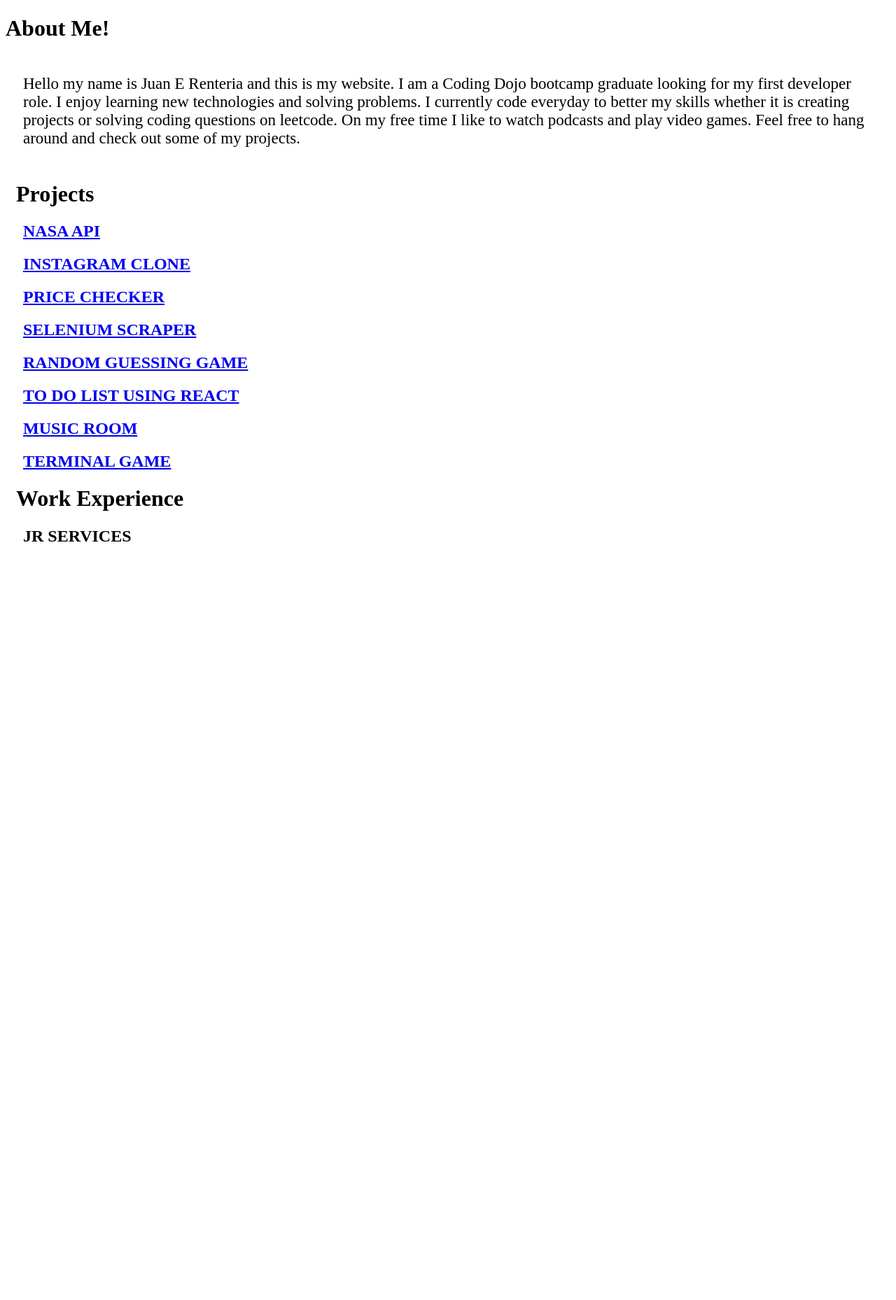
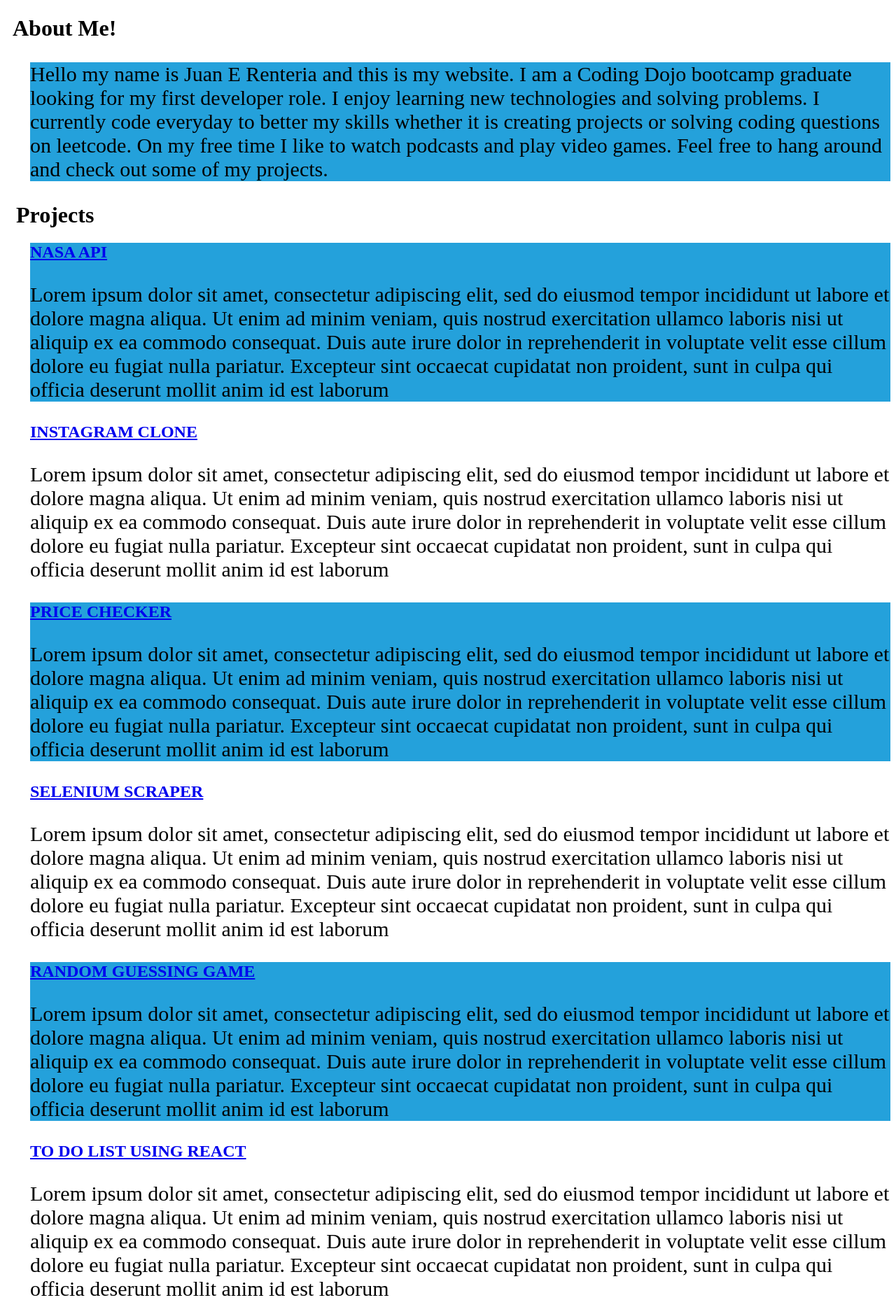
Before and after one commit to jerenteria/my_website, a Django app: page / in a window 1280 px wide. Shown: the part 110-1968 px from the top of the page at 70% size. Before the commit the page ends 884 px from the top, so only its background shows below. Run offline with Django 3.2, Linux system fonts and the light colour scheme.

Commit message:
added some css

```diff
--- a/my_website_project/my_website_app/static/css/style.css
+++ b/my_website_project/my_website_app/static/css/style.css
@@ -1,25 +1,46 @@
 .header {
     text-align: center;
     padding-top: 15px;
+    font-family: Rockwell;
 }
 
 .about-me {
-    font-size: 23px;
-    padding: 25px;
+    font-size: 30px;
+    font-family: Rockwell;
+    margin-left: 35px;
+    background-color: rgba(17, 153, 216, 0.918);
 }
 
 .projects {
-    margin-left: 25px;
+    margin-left: 35px;
+    font-family: Rockwell;
+}
+
+.blue-project {
+    background-color: rgba(17, 153, 216, 0.918);
+}
+
+.project-desc {
+    font-size: 30px;
+    font-family: Rockwell;
 }
 
 .work-experience {
     margin-left: 25px;
+    font-family: Rockwell;
+}
+
+.about-me-header {
+    margin-left: 10px;
+    font-family: Rockwell;
 }
 
 #projects-header {
     margin-left: 15px;
+    font-family: Rockwell;
 }
 
 #work-header {
     margin-left: 15px;
+    font-family: Rockwell;
 }
--- a/my_website_project/my_website_app/templates/index.html
+++ b/my_website_project/my_website_app/templates/index.html
@@ -20,18 +20,42 @@
         </p>
         <h1 id="projects-header">Projects</h1>
         <div class="projects">
+            <div class="blue-project">
                 <h2><a href="https://juan-nasa-api.herokuapp.com">NASA API</a></h2>
+                <p class="project-desc">Lorem ipsum dolor sit amet, consectetur adipiscing elit, sed do eiusmod tempor incididunt ut labore et dolore magna aliqua. Ut enim ad minim veniam, quis nostrud exercitation ullamco laboris nisi ut aliquip ex ea commodo consequat. Duis aute irure dolor in reprehenderit in voluptate velit esse cillum dolore eu fugiat nulla pariatur. Excepteur sint occaecat cupidatat non proident, sunt in culpa qui officia deserunt mollit anim id est laborum</p>
+            </div>
+            <div class="white-project">
                 <h2><a href="https://juan-ig-clone.herokuapp.com">INSTAGRAM CLONE</a></h2>
+                <p class="project-desc">Lorem ipsum dolor sit amet, consectetur adipiscing elit, sed do eiusmod tempor incididunt ut labore et dolore magna aliqua. Ut enim ad minim veniam, quis nostrud exercitation ullamco laboris nisi ut aliquip ex ea commodo consequat. Duis aute irure dolor in reprehenderit in voluptate velit esse cillum dolore eu fugiat nulla pariatur. Excepteur sint occaecat cupidatat non proident, sunt in culpa qui officia deserunt mollit anim id est laborum</p>
+            </div>
+            <div class="blue-project">
                 <h2><a href="https://github.com/jerenteria/price_checker">PRICE CHECKER</a></h2>
+                <p class="project-desc">Lorem ipsum dolor sit amet, consectetur adipiscing elit, sed do eiusmod tempor incididunt ut labore et dolore magna aliqua. Ut enim ad minim veniam, quis nostrud exercitation ullamco laboris nisi ut aliquip ex ea commodo consequat. Duis aute irure dolor in reprehenderit in voluptate velit esse cillum dolore eu fugiat nulla pariatur. Excepteur sint occaecat cupidatat non proident, sunt in culpa qui officia deserunt mollit anim id est laborum</p>
+            </div>
+            <div class="white-project">
                 <h2><a href="https://github.com/jerenteria/selenium_scraper">SELENIUM SCRAPER</a></h2>
+                <p class="project-desc">Lorem ipsum dolor sit amet, consectetur adipiscing elit, sed do eiusmod tempor incididunt ut labore et dolore magna aliqua. Ut enim ad minim veniam, quis nostrud exercitation ullamco laboris nisi ut aliquip ex ea commodo consequat. Duis aute irure dolor in reprehenderit in voluptate velit esse cillum dolore eu fugiat nulla pariatur. Excepteur sint occaecat cupidatat non proident, sunt in culpa qui officia deserunt mollit anim id est laborum</p>
+            </div>
+            <div class="blue-project">
                 <h2><a href="https://github.com/jerenteria/random_guessing_game">RANDOM GUESSING GAME</a></h2>
+                <p class="project-desc">Lorem ipsum dolor sit amet, consectetur adipiscing elit, sed do eiusmod tempor incididunt ut labore et dolore magna aliqua. Ut enim ad minim veniam, quis nostrud exercitation ullamco laboris nisi ut aliquip ex ea commodo consequat. Duis aute irure dolor in reprehenderit in voluptate velit esse cillum dolore eu fugiat nulla pariatur. Excepteur sint occaecat cupidatat non proident, sunt in culpa qui officia deserunt mollit anim id est laborum</p>
+            </div>
+            <div class="white-project">
                 <h2><a href="https://github.com/jerenteria/first_react_project">TO DO LIST USING REACT</a></h2>
+                <p class="project-desc">Lorem ipsum dolor sit amet, consectetur adipiscing elit, sed do eiusmod tempor incididunt ut labore et dolore magna aliqua. Ut enim ad minim veniam, quis nostrud exercitation ullamco laboris nisi ut aliquip ex ea commodo consequat. Duis aute irure dolor in reprehenderit in voluptate velit esse cillum dolore eu fugiat nulla pariatur. Excepteur sint occaecat cupidatat non proident, sunt in culpa qui officia deserunt mollit anim id est laborum</p>
+            </div>
+            <div class="blue-project">
                 <h2><a href="https://github.com/jerenteria/music_room">MUSIC ROOM</a></h2>
+                <p class="project-desc">Lorem ipsum dolor sit amet, consectetur adipiscing elit, sed do eiusmod tempor incididunt ut labore et dolore magna aliqua. Ut enim ad minim veniam, quis nostrud exercitation ullamco laboris nisi ut aliquip ex ea commodo consequat. Duis aute irure dolor in reprehenderit in voluptate velit esse cillum dolore eu fugiat nulla pariatur. Excepteur sint occaecat cupidatat non proident, sunt in culpa qui officia deserunt mollit anim id est laborum</p>
+            </div>
+            <div class="white-project">
                 <h2><a href="https://github.com/jerenteria/terminal_game">TERMINAL GAME</a></h2>
+                <p class="project-desc">Lorem ipsum dolor sit amet, consectetur adipiscing elit, sed do eiusmod tempor incididunt ut labore et dolore magna aliqua. Ut enim ad minim veniam, quis nostrud exercitation ullamco laboris nisi ut aliquip ex ea commodo consequat. Duis aute irure dolor in reprehenderit in voluptate velit esse cillum dolore eu fugiat nulla pariatur. Excepteur sint occaecat cupidatat non proident, sunt in culpa qui officia deserunt mollit anim id est laborum</p>
+            </div>
         </div>
         <h1 id="work-header">Work Experience</h1>
         <div class="work-experience">
-            <h2>JR SERVICES</h2>
+            <h2 class="work-1">JR SERVICES</h2>
         </div>
     </div>
 </body>
```
Lines whose indentation alone changed are shown as unchanged.
